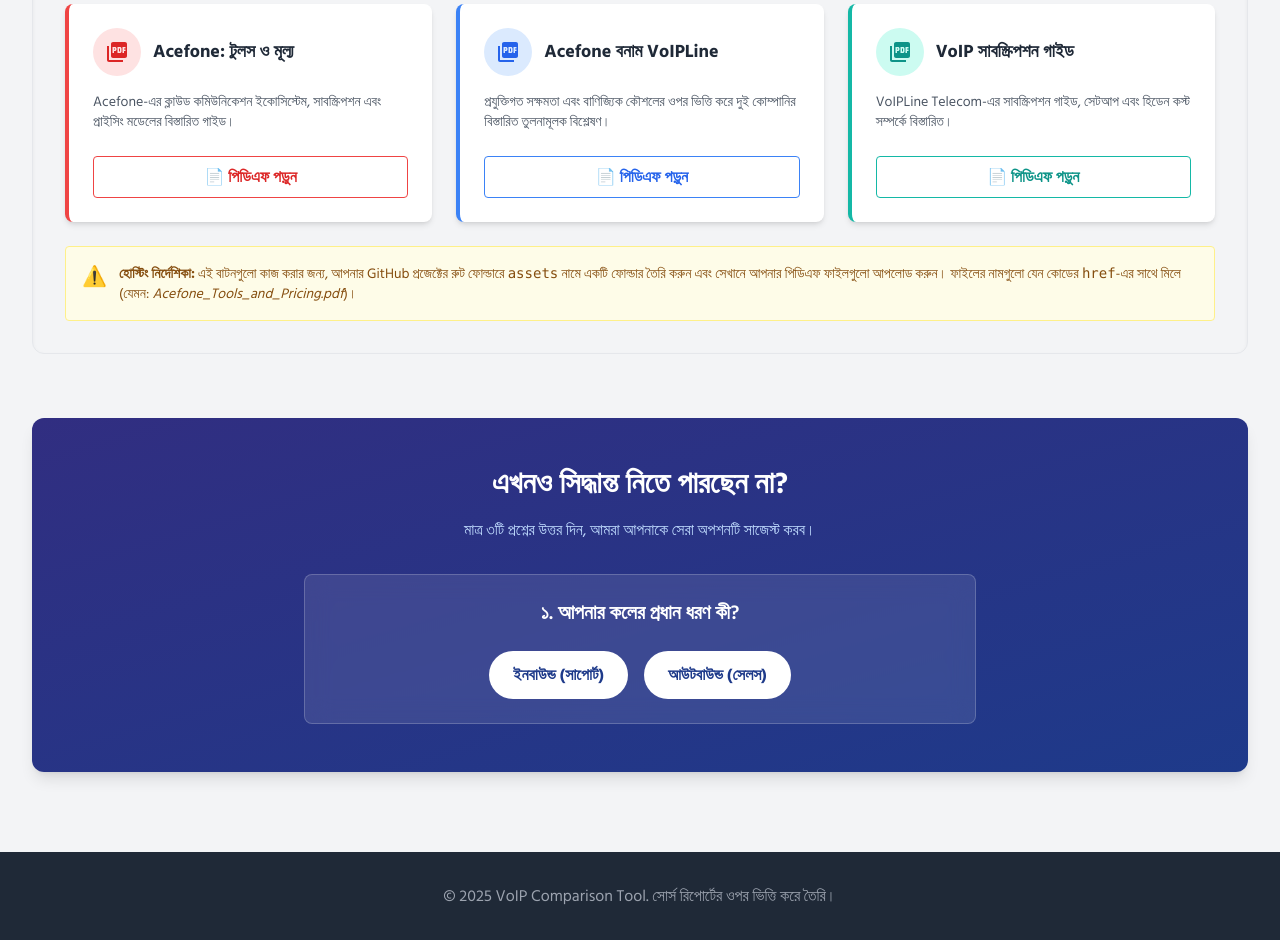
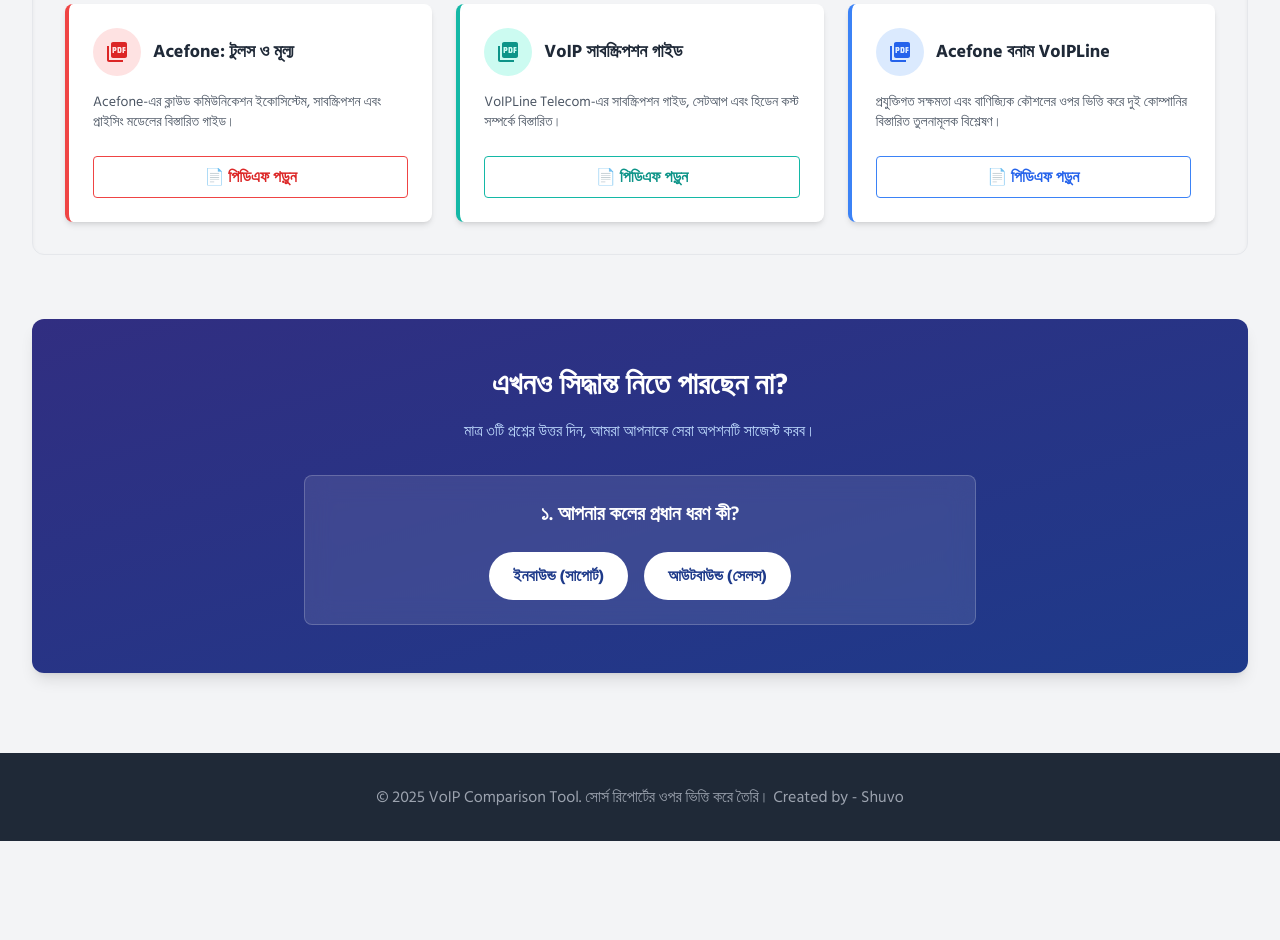
Before and after one commit to Shuvo-2525/voip-comparison, a plain HTML site: page index.html in a window 1280 px wide. Shown: the part 3218-4158 px from the top of the page. After the commit the page ends 4059 px from the top, so only its background shows below. Drawn offline with nearby package versions, Linux system fonts and the light colour scheme.

Commit message:
Update VoIP comparison cards and footer text

```diff
--- a/index.html
+++ b/index.html
@@ -362,7 +362,21 @@
                     </a>
                 </div>
 
-                <!-- Card 2: Acefone vs VoIPLine -->
+                <!-- Card 2: VoIP Subscription Guide -->
+                <div class="bg-white p-6 rounded-lg shadow-md hover:shadow-lg transition-all border-l-4 border-teal-500 card-hover flex flex-col">
+                    <div class="flex items-center mb-4">
+                        <div class="p-3 bg-teal-100 rounded-full mr-3">
+                            <svg class="w-6 h-6 text-teal-600" fill="currentColor" viewBox="0 0 24 24"><path d="M20 2H8c-1.1 0-2 .9-2 2v12c0 1.1.9 2 2 2h12c1.1 0 2-.9 2-2V4c0-1.1-.9-2-2-2zm-8.5 7.5c0 .83-.67 1.5-1.5 1.5H9v2H7.5V7H10c.83 0 1.5.67 1.5 1.5v1zm5 2c0 .83-.67 1.5-1.5 1.5h-2.5V7H15c.83 0 1.5.67 1.5 1.5v3zm4-3H19v1h1.5V11H19v2h-1.5V7h3v1.5zM9 9.5h1v-1H9v1zM4 6H2v14c0 1.1.9 2 2 2h14v-2H4V6zm10 5.5h1v-3h-1v3z"/></svg>
+                        </div>
+                        <h3 class="text-lg font-bold text-gray-800 leading-tight">VoIP সাবস্ক্রিপশন গাইড</h3>
+                    </div>
+                    <p class="text-sm text-gray-600 mb-6 flex-grow">VoIPLine Telecom-এর সাবস্ক্রিপশন গাইড, সেটআপ এবং হিডেন কস্ট সম্পর্কে বিস্তারিত।</p>
+                    <a href="./assets/VoIP_Subscription_Guide.pdf" target="_blank" class="w-full block text-center bg-white border border-teal-500 text-teal-600 font-semibold py-2 rounded hover:bg-teal-50 transition">
+                        📄 পিডিএফ পড়ুন
+                    </a>
+                </div>
+
+                <!-- Card 3: Acefone vs VoIPLine -->
                 <div class="bg-white p-6 rounded-lg shadow-md hover:shadow-lg transition-all border-l-4 border-blue-500 card-hover flex flex-col">
                     <div class="flex items-center mb-4">
                         <div class="p-3 bg-blue-100 rounded-full mr-3">
@@ -375,28 +389,8 @@
                         📄 পিডিএফ পড়ুন
                     </a>
                 </div>
-
-                <!-- Card 3: VoIP Subscription Guide -->
-                <div class="bg-white p-6 rounded-lg shadow-md hover:shadow-lg transition-all border-l-4 border-teal-500 card-hover flex flex-col">
-                    <div class="flex items-center mb-4">
-                        <div class="p-3 bg-teal-100 rounded-full mr-3">
-                            <svg class="w-6 h-6 text-teal-600" fill="currentColor" viewBox="0 0 24 24"><path d="M20 2H8c-1.1 0-2 .9-2 2v12c0 1.1.9 2 2 2h12c1.1 0 2-.9 2-2V4c0-1.1-.9-2-2-2zm-8.5 7.5c0 .83-.67 1.5-1.5 1.5H9v2H7.5V7H10c.83 0 1.5.67 1.5 1.5v1zm5 2c0 .83-.67 1.5-1.5 1.5h-2.5V7H15c.83 0 1.5.67 1.5 1.5v3zm4-3H19v1h1.5V11H19v2h-1.5V7h3v1.5zM9 9.5h1v-1H9v1zM4 6H2v14c0 1.1.9 2 2 2h14v-2H4V6zm10 5.5h1v-3h-1v3z"/></svg>
-                        </div>
-                        <h3 class="text-lg font-bold text-gray-800 leading-tight">VoIP সাবস্ক্রিপশন গাইড</h3>
-                    </div>
-                    <p class="text-sm text-gray-600 mb-6 flex-grow">VoIPLine Telecom-এর সাবস্ক্রিপশন গাইড, সেটআপ এবং হিডেন কস্ট সম্পর্কে বিস্তারিত।</p>
-                    <a href="./assets/VoIP_Subscription_Guide.pdf" target="_blank" class="w-full block text-center bg-white border border-teal-500 text-teal-600 font-semibold py-2 rounded hover:bg-teal-50 transition">
-                        📄 পিডিএফ পড়ুন
-                    </a>
-                </div>
             </div>
 
-            <div class="mt-6 bg-yellow-50 border border-yellow-200 rounded p-4 text-sm text-yellow-800 flex items-start gap-3">
-                <span class="text-xl">⚠️</span>
-                <p>
-                    <strong>হোস্টিং নির্দেশিকা:</strong> এই বাটনগুলো কাজ করার জন্য, আপনার GitHub প্রজেক্টের রুট ফোল্ডারে <code>assets</code> নামে একটি ফোল্ডার তৈরি করুন এবং সেখানে আপনার পিডিএফ ফাইলগুলো আপলোড করুন। ফাইলের নামগুলো যেন কোডের <code>href</code>-এর সাথে মিলে (যেমন: <em>Acefone_Tools_and_Pricing.pdf</em>)।
-                </p>
-            </div>
         </section>
 
         <!-- Section 6: Decision Wizard -->
@@ -439,7 +433,7 @@
     <!-- Footer -->
     <footer class="bg-gray-800 text-gray-400 py-8 mt-12">
         <div class="max-w-7xl mx-auto px-4 text-center">
-            <p>&copy; 2025 VoIP Comparison Tool. সোর্স রিপোর্টের ওপর ভিত্তি করে তৈরি।</p>
+            <p>&copy; 2025 VoIP Comparison Tool. সোর্স রিপোর্টের ওপর ভিত্তি করে তৈরি। Created by - Shuvo </p>
         </div>
     </footer>
 
```
